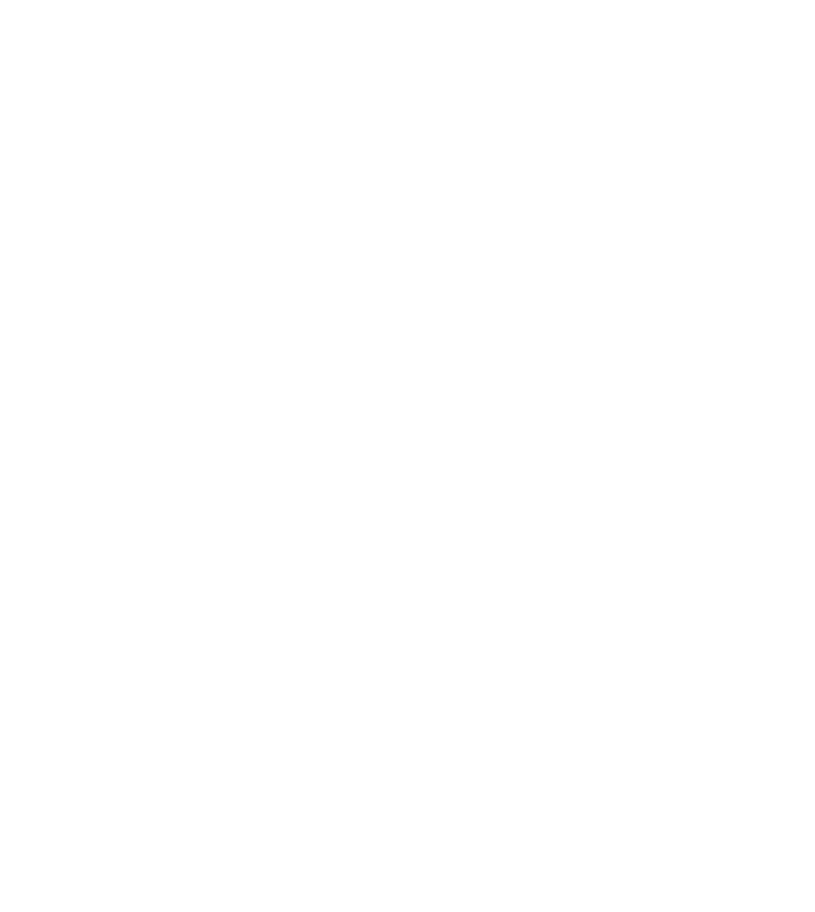
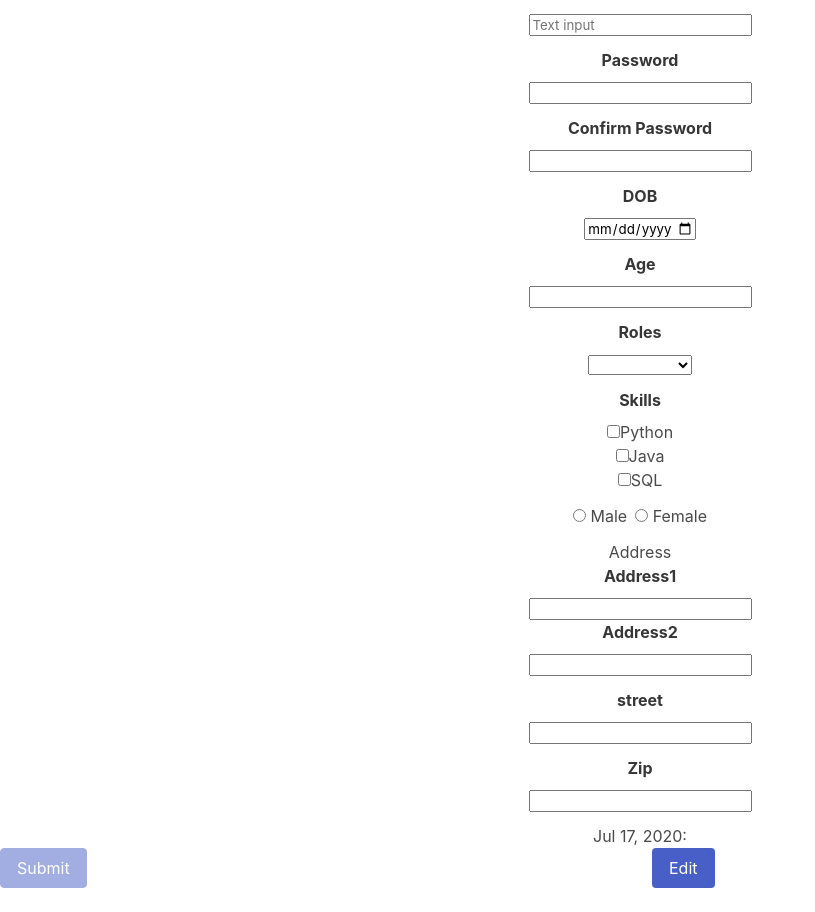
Before and after one commit to yogeshpsp/my_training, an Angular app: page /formlogin in a window 1280 px wide. Before the commit this address led to /. Shown: the part 204-1116 px from the top of the page, without its empty margins (0-815 px from the left). Before the commit the page ends 800 px from the top, so only its background shows below. Built offline with nearby package versions, Linux system fonts and the light colour scheme.

Commit message:
execept age all done

```diff
--- a/src/app/app-routing.module.ts
+++ b/src/app/app-routing.module.ts
@@ -9,6 +9,7 @@
 import { HeaderComponent } from './header/header.component';
 import { PagenotfoundComponent } from './pagenotfound/pagenotfound.component';
 import { SubmitContactComponent } from './submit-contact/submit-contact.component';
+import { FormLoginComponent } from './form-login/form-login.component';
 
 const routes: Routes = [
   {
@@ -48,6 +49,10 @@
   loadChildren:'app/users/users.module#usersModule'
 },
 {
+path:'formlogin',
+component:FormLoginComponent
+},
+{
   path: 'pagenotfound',
   component: PagenotfoundComponent
 }
--- a/src/app/app.module.ts
+++ b/src/app/app.module.ts
@@ -11,11 +11,13 @@
 import {EmployeeService} from './employee.service';
 import {HttpClientModule} from '@angular/common/http';
 import { LoginpageComponent } from './loginpage/loginpage.component';
-import {FormsModule} from '@angular/forms';
+import {FormsModule, ReactiveFormsModule} from '@angular/forms';
 import { HeaderComponent } from './header/header.component';
 import { PagenotfoundComponent } from './pagenotfound/pagenotfound.component';
 import { FormContactComponent } from './form-contact/form-contact.component';
 import { SubmitContactComponent } from './submit-contact/submit-contact.component';
+import { FormLoginComponent } from './form-login/form-login.component';
+
 @NgModule({
   declarations: [
     AppComponent,
@@ -29,12 +31,14 @@
     PagenotfoundComponent,
     FormContactComponent,
     SubmitContactComponent,
+    FormLoginComponent,
   ],
   imports: [
     BrowserModule,
     AppRoutingModule,
     HttpClientModule,
     FormsModule,
+    ReactiveFormsModule
   ],
   providers: [CheckGuard, EmployeeService],
   bootstrap: [AppComponent]
--- /dev/null
+++ b/src/app/form-login/form-login.component.html
@@ -0,0 +1,132 @@
+<form [formGroup]="userlist" style="text-align:center;" (ngSubmit)="onSubmit()">
+  {{userlist.value | json}}
+<div class="field">
+    <label class="label">FirstName</label>
+    <div class="control">
+    <input  type="text" formControlName="firstname">
+    </div>
+  </div>
+  <div class="field">
+    <label class="label">LastName</label>
+    <div class="control">
+        <input  type="text" formControlName="lastname">
+    </div>
+  </div>
+
+  <div class="field">
+    <label class="label">Username</label>
+    <div class="control has-icons-left has-icons-right">
+      <input class="is-success" type="text" placeholder="Text input" value="bulma" formControlName="username">
+      <span class="icon is-small is-left">
+        <i class="fas fa-user"></i>
+      </span>
+      <span class="icon is-small is-right">
+        <i class="fas fa-check"></i>
+      </span>
+    </div>
+  </div>
+
+  <div class="field">
+    <label class="label">Password</label>
+    <div class="control">
+      <input class="is-danger" type="passsword" value="hello@" formControlName="password">
+    </div>
+  </div>
+
+  <div class="field">
+    <label class="label">Confirm Password</label>
+    <div class="control">
+      <input class="is-danger" type="passsword"  value="hello@" formControlName="confirmpassword">
+    </div>
+  </div>
+
+  <div class="field">
+    <label class="label">DOB</label>
+    <div class="control">
+      <input  type="date" id="txtdate" formControlName="dob" max="2020-07-25">
+    </div>
+  </div>
+
+  <div class="field">
+    <label class="label">Age</label>
+    <div class="control">
+      <input  type="number" formControlName="age">
+    </div>
+  </div>
+
+  <div class="field">
+    <label class="label">Roles</label>
+    <div class="control">
+        <select formControlName="roles">
+            <option value="Super Admin" name="Super Admin">Super Admin</option>
+            <option value="Admin">Admin</option>
+            <option value="User">user</option>
+          </select>
+    </div>
+  </div>
+
+  <div class="field">
+    <label class="label">Skills</label>
+    <div class="control">
+        <input type="checkbox" name="python" formControlName="skills">Python<br>
+        <input type="checkbox" name="java" formControlName=skills>Java<br>
+        <input type="checkbox" name="sql" formControlName="skills">SQL<br>
+    </div>
+  </div>
+
+  <div class="field">
+    <div class="control">
+      <label class="radio">
+        <input type="radio" formControlName="gender" value="male">
+        Male
+      </label>
+      <label class="radio">
+        <input type="radio" formControlName="gender" value="female">
+        Female
+      </label>
+    </div>
+  </div>
+
+  <div class="field" formGroupName="address">
+      <h2>Address</h2>
+    <label class="label">Address1</label>
+    <div class="control">
+      <input  type="text" formControlName="address1">
+    </div>
+
+
+  <div class="field">
+  <label class="label">Address2</label>
+  <div class="control">
+    <input  type="text" formControlName="address2">
+  </div>
+</div>
+
+<div class="field">
+    <label class="label">street</label>
+    <div class="control">
+      <input  type="text" formControlName="street">
+    </div>
+  </div>
+
+  <div class="field">
+    <label class="label">Zip</label>
+    <div class="control">
+      <input  type="text" formControlName="zip">
+    </div>
+  </div>
+</div>
+<p>{{today|date}}:{{ageval}}</p>
+<div class="columns">
+  <div class="field is-grouped column">
+    <div class="control">
+      <button class="button is-link" [disabled]="!userlist.valid">Submit</button>
+    </div>
+  </div>
+  <div class="field is-grouped column">
+    <div class="control">
+      <button class="button is-link" (click)="postvalue()">Edit </button>
+    </div>
+  </div>
+</div>
+</form>
--- /dev/null
+++ b/src/app/form-login/form-login.component.ts
@@ -0,0 +1,66 @@
+import { Component } from '@angular/core';
+import { FormBuilder,FormGroup, FormArray } from '@angular/forms';
+import {Validators} from '@angular/forms';
+
+@Component({
+  selector: 'app-form-login',
+  templateUrl: './form-login.component.html',
+  styleUrls: ['./form-login.component.css']
+})
+export class FormLoginComponent {
+  today=new Date();
+   v:any = new Date();
+     n:number = this.v.getFullYear();
+    d:any;
+    l:number;
+ageval:any;
+  constructor(private fb: FormBuilder) { }
+userlist=this.fb.group({
+  firstname: ['',Validators.required],
+  lastname: [''],
+  username: [''],
+  password: [''],
+  confirmpassword: [''],
+  dob:[''],
+  age:FormArray[('')],
+  roles:[''],
+  gender:[''],
+  skills:[''],
+  address: this.fb.group({
+    address1: [''],
+    address2: [''],
+    street: [''],
+    zip: ['']
+  })
+});
+
+onSubmit(){
+   this.d=new Date(this.userlist.get('dob').value);
+ this.l=this.d.getFullYear();
+ this.ageval=this.n-this.l;
+
+  //let value=(this.userlist.get('dob').dat);
+  //let source=Math.abs(value);
+  //console.log(value);
+  //console.log(source);
+  //console.log(this.userlist.value);
+}
+postvalue(){
+  this.userlist.patchValue({
+    firstname:['yogesh'],
+    lastname:['psp'],
+    username:['yogesh11'],
+    dob:['1999-03-11'],
+    roles:['Admin'],
+    gender:'male',
+    age:'',
+    skills:[],
+    address:{
+      address1:['M.kollapatty'],
+      address2:['S.Kollapatty'],
+      street:['IOB street'],
+      zip:'636030'
+    }
+  });
+}
+}
--- a/src/app/loginpage/loginpage.component.html
+++ b/src/app/loginpage/loginpage.component.html
@@ -25,11 +25,16 @@
                 </span>
               </div>
             </div>
-            <div class="field">
+            <div class="columns">
+            <div class="field column">
               <button (click)="onClick()" [disabled]="!firstname && !pass" class="button is-success">
                 Login
               </button>
             </div>
+              <div class="field column">
+                <button (click)="formpage()" class="button is-success">Signup</button>
+            </div>
+          </div>
           </form>
         </div>
       </div>
--- a/src/app/loginpage/loginpage.component.ts
+++ b/src/app/loginpage/loginpage.component.ts
@@ -38,7 +38,8 @@
     } else {
       this.message="User Authentication Invalid";
     }
-
-
+  }
+  formpage() {
+    this.router.navigate(['formlogin']);
   }
 }
```
Also changed, not shown: src/app/form-login/form-login.component.css (added), 1 other file (tests, documents, lock files or other folders).
